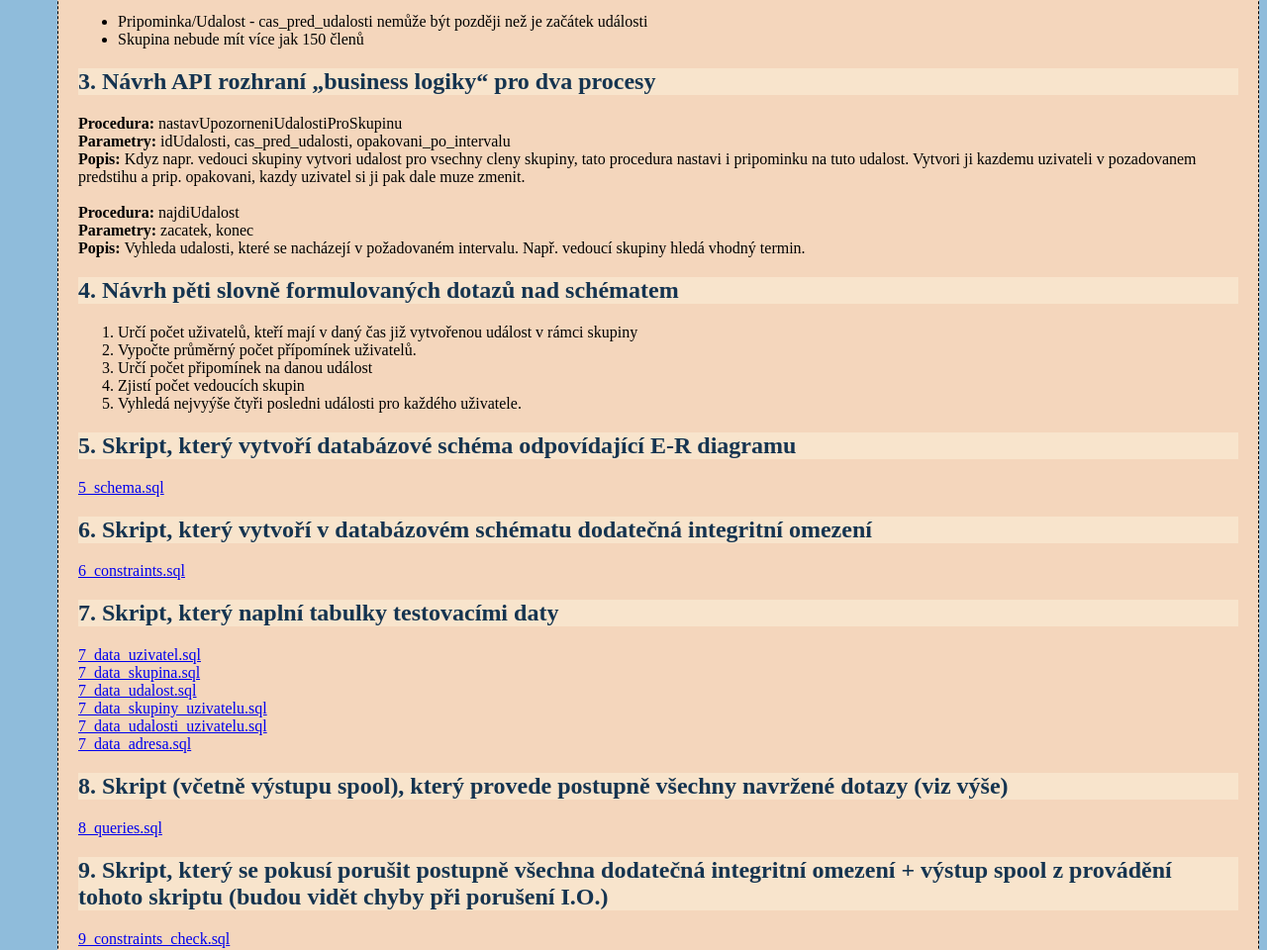
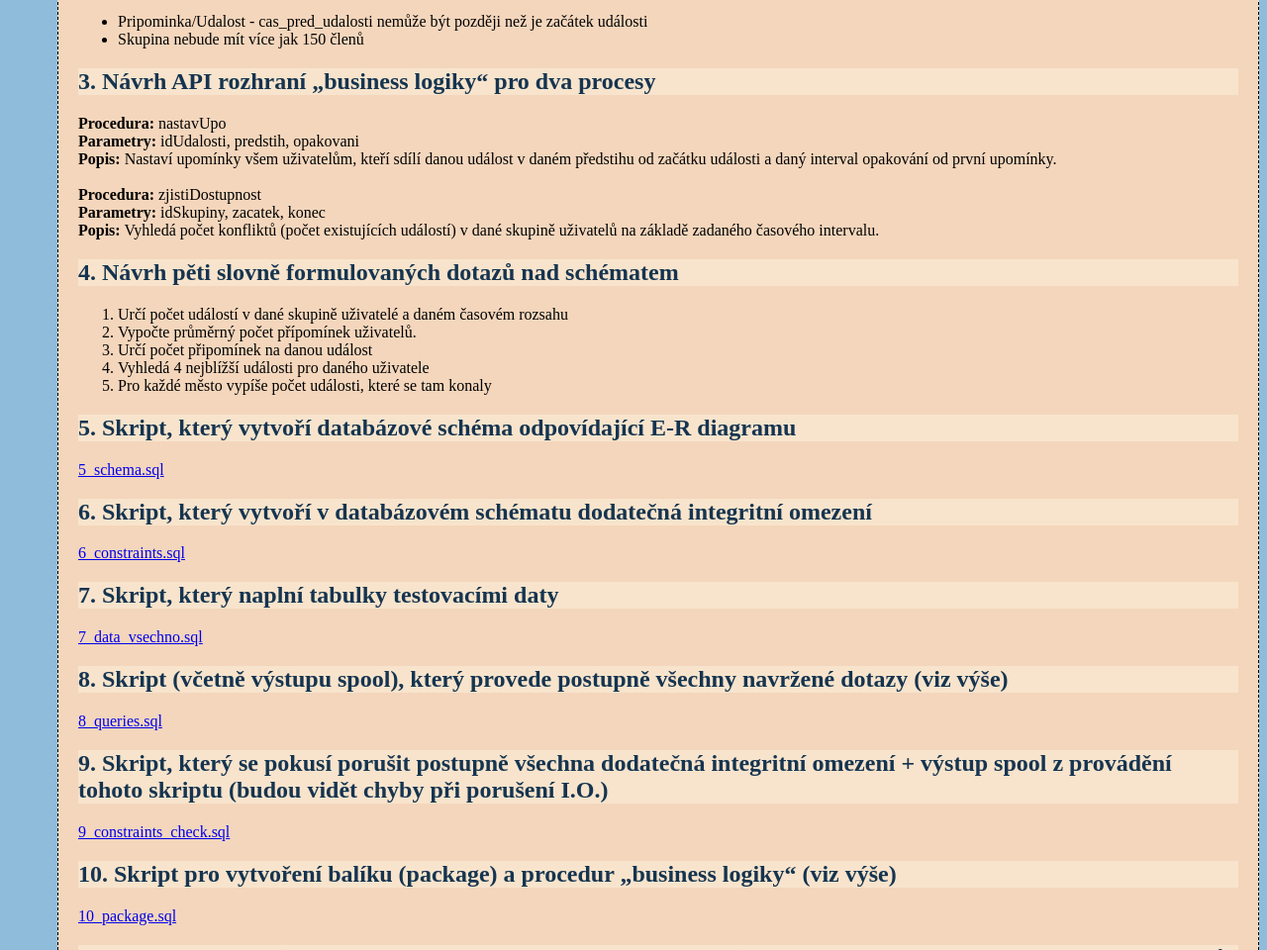
Before and after one commit to dpii/Planovac-dordb, a plain HTML site: page index.html in a window 1280 px wide. Shown: the part 1052-2012 px from the top of the page at 99% size. Drawn offline with Linux system fonts and the light colour scheme.

Commit message:
8_, html aktualizovany popis dotazu, logiky

```diff
--- a/index.html
+++ b/index.html
@@ -38,25 +38,25 @@ databáze CD/DVD, autobazary, apod.)
 
 <h2>3. Návrh API rozhraní „business logiky“ pro dva procesy</h2>
 <p>
-<b>Procedura:</b> nastavUpozorneniUdalostiProSkupinu <br />
-<b>Parametry:</b> idUdalosti, cas_pred_udalosti, opakovani_po_intervalu <br />
-<b>Popis:</b> Kdyz napr. vedouci skupiny vytvori udalost pro vsechny cleny skupiny, tato procedura nastavi i pripominku na tuto udalost. Vytvori ji kazdemu uzivateli v pozadovanem predstihu a prip. opakovani, kazdy uzivatel si ji pak dale muze zmenit. <br />
+<b>Procedura:</b> nastavUpo <br />
+<b>Parametry:</b> idUdalosti, predstih, opakovani <br />
+<b>Popis:</b> Nastaví upomínky všem uživatelům, kteří sdílí danou událost v daném předstihu od začátku události a daný interval opakování od první upomínky. <br />
 
 <br />
 
-<b>Procedura:</b> najdiUdalost <br />
-<b>Parametry:</b> zacatek, konec <br />
-<b>Popis:</b> Vyhleda udalosti, které se nacházejí v požadovaném intervalu. Např. vedoucí skupiny hledá vhodný termin. <br />
+<b>Procedura:</b> zjistiDostupnost <br />
+<b>Parametry:</b> idSkupiny, zacatek, konec <br />
+<b>Popis:</b> Vyhledá počet konfliktů (počet existujících událostí) v dané skupině uživatelů na základě zadaného časového intervalu.  <br />
 </p>
 
 <h2>4. Návrh pěti slovně formulovaných dotazů nad schématem</h2>
 <p>
 <ol>
-<li>Určí počet uživatelů, kteří mají v daný čas již vytvořenou událost v rámci skupiny</li>
+<li>Určí počet událostí v dané skupině uživatelé a daném časovém rozsahu</li>
 <li>Vypočte průměrný počet přípomínek uživatelů.</li>
 <li>Určí počet připomínek na danou událost</li>
-<li>Zjistí počet vedoucích skupin</li>
-<li>Vyhledá nejvyýše čtyři posledni události pro každého uživatele.</li>
+<li>Vyhledá 4 nejblížší události pro daného uživatele</li>
+<li>Pro každé město vypíše počet události, které se tam konaly</li>
 
 </ol>
 
@@ -77,12 +77,7 @@ databáze CD/DVD, autobazary, apod.)
 
 <h2>7. Skript, který naplní tabulky testovacími daty</h2>
 <p>
-<a href="sql/7_data_uzivatel.sql">7_data_uzivatel.sql</a><br />
-<a href="sql/7_data_skupina.sql">7_data_skupina.sql</a><br />
-<a href="sql/7_data_udalost.sql">7_data_udalost.sql</a><br />
-<a href="sql/7_data_skupiny_uzivatelu.sql">7_data_skupiny_uzivatelu.sql</a><br />
-<a href="sql/7_data_udalosti_uzivatelu.sql">7_data_udalosti_uzivatelu.sql</a><br />
-<a href="sql/7_data_adresa.sql">7_data_adresa.sql</a><br />
+<a href="sql/7_data_vsechno.sql">7_data_vsechno.sql</a><br />
 
 </p>
 
```
Also changed, not shown: 1 other file.
